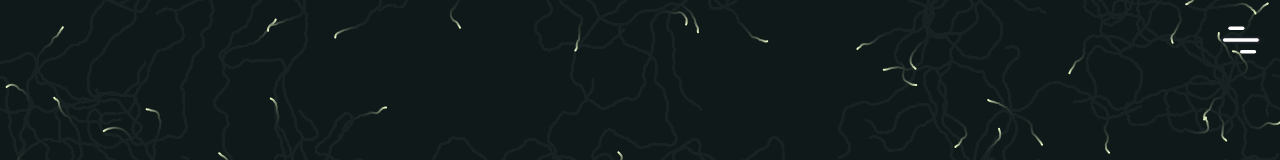
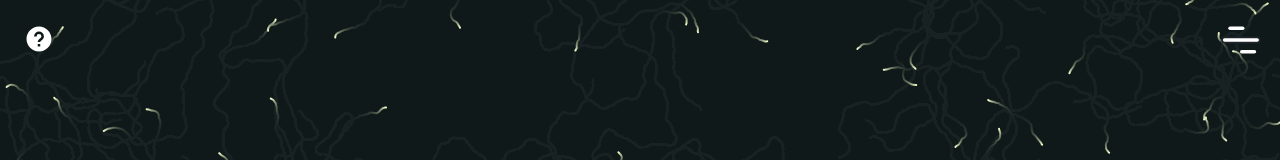
Before and after one commit to sidthesloth92/db-portfolio, a Next.js app: page / in a window 1280 px wide. Shown: the top 160 px of the page. Built offline with nearby package versions, Linux system fonts and the light colour scheme.

Commit message:
feat(landing): add help section to landing page

```diff
--- /dev/null
+++ b/src/icons/HelpCircleFilled.tsx
@@ -0,0 +1,16 @@
+import * as React from 'react';
+
+const IconHelpCircleFilled: React.FC<React.SVGProps<SVGSVGElement>> = (
+  props: React.SVGProps<SVGSVGElement>
+) => {
+  return (
+    <svg width="1em" height="1em" viewBox="0 0 32 32" fill="none" {...props}>
+      <path
+        d="M16 2.667C8.648 2.667 2.667 8.648 2.667 16S8.648 29.333 16 29.333 29.333 23.352 29.333 16 23.352 2.667 16 2.667zM17.333 24h-2.666v-2.667h2.666V24zm1.302-6.513c-.262.21-.514.412-.714.612-.544.542-.586 1.036-.588 1.057v.177h-2.666v-.222c0-.158.038-1.57 1.368-2.899.26-.26.582-.524.921-.799.979-.793 1.621-1.372 1.621-2.169a2.578 2.578 0 00-5.156.001h-2.666A5.252 5.252 0 0116 8a5.252 5.252 0 015.245 5.245c0 2.13-1.572 3.4-2.61 4.242z"
+        fill="currentColor"
+      />
+    </svg>
+  );
+};
+
+export default IconHelpCircleFilled;
--- a/src/pages/index.tsx
+++ b/src/pages/index.tsx
@@ -1,14 +1,30 @@
+import { motion, useSpring } from 'framer-motion';
 import Head from 'next/head';
-import React from 'react';
+import React, { useState } from 'react';
 
 import withPageTransition from '../components/hoc/with-page-transition';
 import SocialIcons from '../components/social-icons/SocialIcons';
+import IconHelpCircleFilled from '../icons/HelpCircleFilled';
 import { useLandingPageCanvasEffect } from '../lib/hooks';
+
+/**
+ * Variants for the help section.
+ */
+const helpSectionVariants = {
+  open: {
+    duration: 0.5,
+    scale: 1
+  },
+  closed: {
+    scale: 0
+  }
+};
 
 /**
  * The landing page of the application.
  */
 const Home: React.FC = () => {
+  const [isHelpOpen, setIsHelpOpen] = useState(false);
   useLandingPageCanvasEffect();
 
   return (
@@ -17,6 +33,39 @@ const Home: React.FC = () => {
         <title>DB Portfolio</title>
       </Head>
       <div className="home-container w-screen h-screen bg-dark-black flex justify-center items-center -mt-20">
+        <motion.div
+          className="fixed top-0 left-0 z-10 m-6"
+          initial="closed"
+          animate={isHelpOpen ? 'open' : 'closed'}>
+          <motion.div
+            className="absolute p-4 transform origin-top-left bg-dark border-2 border-secondary-text select-none"
+            style={{
+              top: '15px',
+              left: '15px',
+              width: '260px'
+            }}
+            variants={helpSectionVariants}>
+            The
+            <span role="img" aria-label="fish" className="ml-1">
+              🐟
+            </span>
+            &apos;s love to be petted! Just drag on the screen and watch them
+            follow you endlessly. They are also always hungry. Double tap to
+            drop some
+            <span role="img" aria-label="food" className="mx-1">
+              🌯
+            </span>
+            and watch them as they gobble it up..{' '}
+            <span role="img" aria-label="yummy">
+              😋
+            </span>
+          </motion.div>
+          <IconHelpCircleFilled
+            className="absolute top-0 left-0 text-3xl"
+            onClick={() => setIsHelpOpen((isHelpOpen) => !isHelpOpen)}
+          />
+        </motion.div>
+
         <canvas
           className="absolute top-0 left-0 w-full h-full"
           id="landing-canvas"></canvas>
```
Also changed, not shown: icons/svg/help-circle-filled.svg (added).
